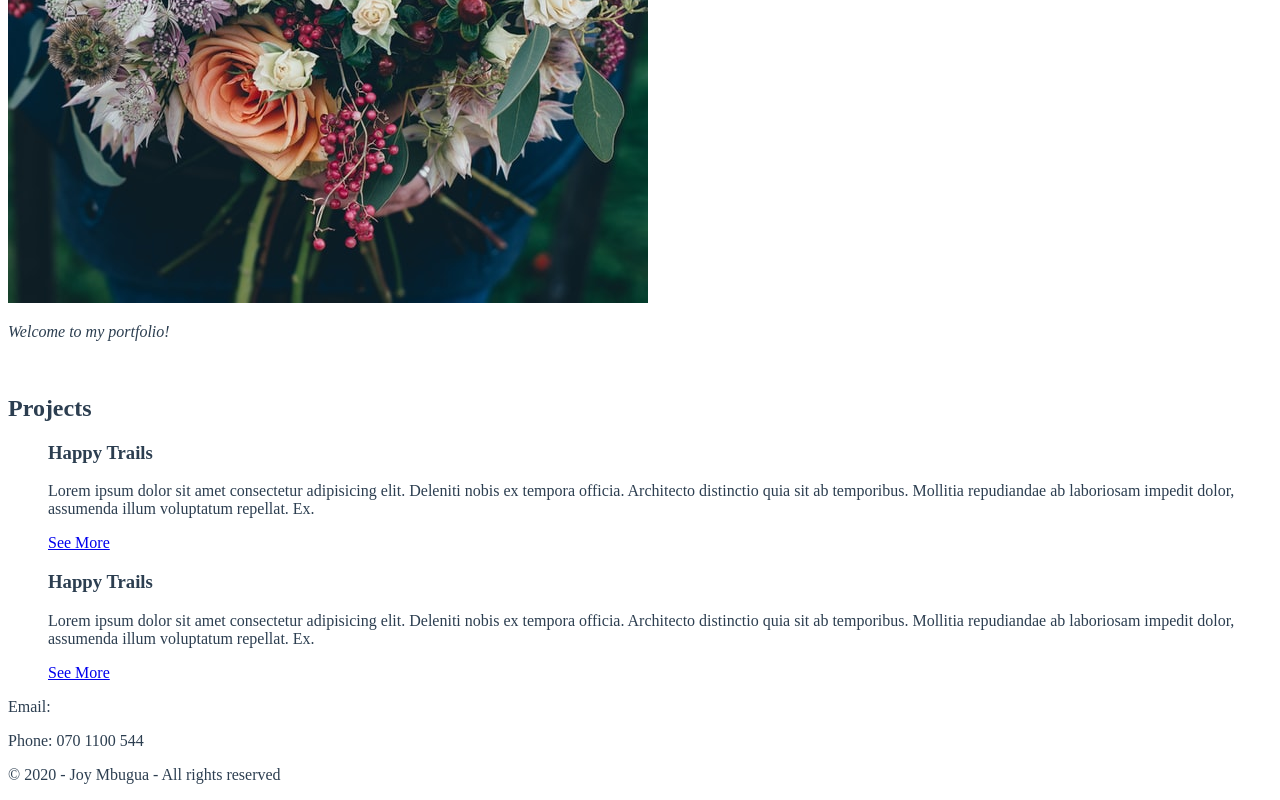
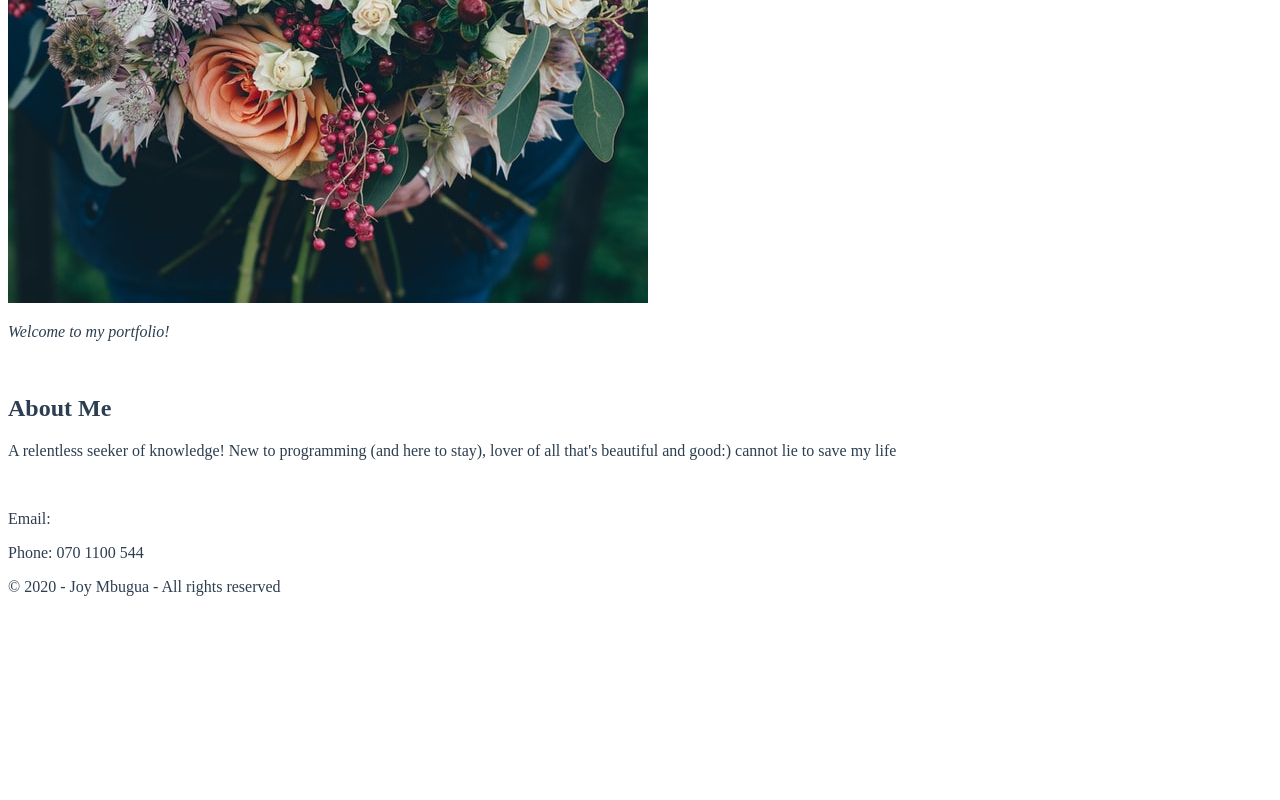
Before and after one commit to JoyMbugua/Portfolio, a plain HTML site: page index.html in a window 1280 px wide. Shown: the part 585-1385 px from the top of the page. After the commit the page ends 1197 px from the top, so only its background shows below. Drawn offline with Linux system fonts and the light colour scheme.

Commit message:
Add about paragraph

```diff
--- a/index.html
+++ b/index.html
@@ -33,23 +33,13 @@
 </div>
 
 <br>
+<!--About Me-->
+<div id="About">
+    <h2>About Me</h2>
+     <p>A relentless seeker of knowledge! New to programming (and here to stay), lover of all that's beautiful and good:) cannot lie to save my life
+     </p>
+     <br>
 
-    <section id="Projects">
-        <h1>Projects</h1>
-        <ul>
-            <h3>Happy Trails</h3>
-            <p>Lorem ipsum dolor sit amet consectetur adipisicing elit. Deleniti nobis ex tempora officia. Architecto distinctio quia sit ab temporibus. Mollitia repudiandae ab laboriosam impedit dolor, assumenda illum voluptatum repellat. Ex.</p>
-            <footer>
-                <p><a href="#">See More</a></p>
-            </footer>
-
-                <h3>Happy Trails</h3>
-                <p>Lorem ipsum dolor sit amet consectetur adipisicing elit. Deleniti nobis ex tempora officia. Architecto distinctio quia sit ab temporibus. Mollitia repudiandae ab laboriosam impedit dolor, assumenda illum voluptatum repellat. Ex.</p>
-                <footer>
-                    <p><a href="#">See More</a></p>
-                </footer>
-        </ul>
-    </section>
 
         <footer>
             <p>
```
